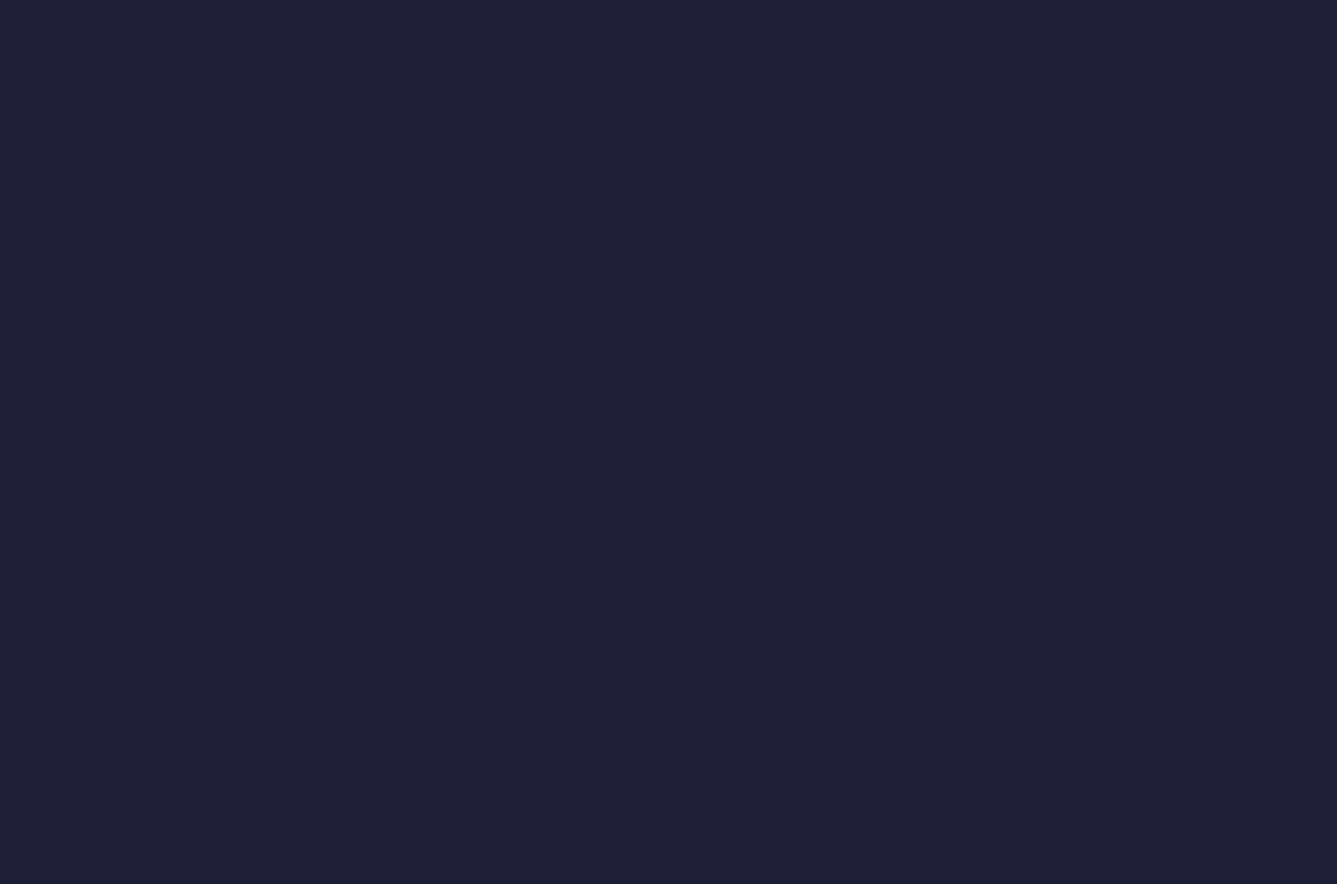
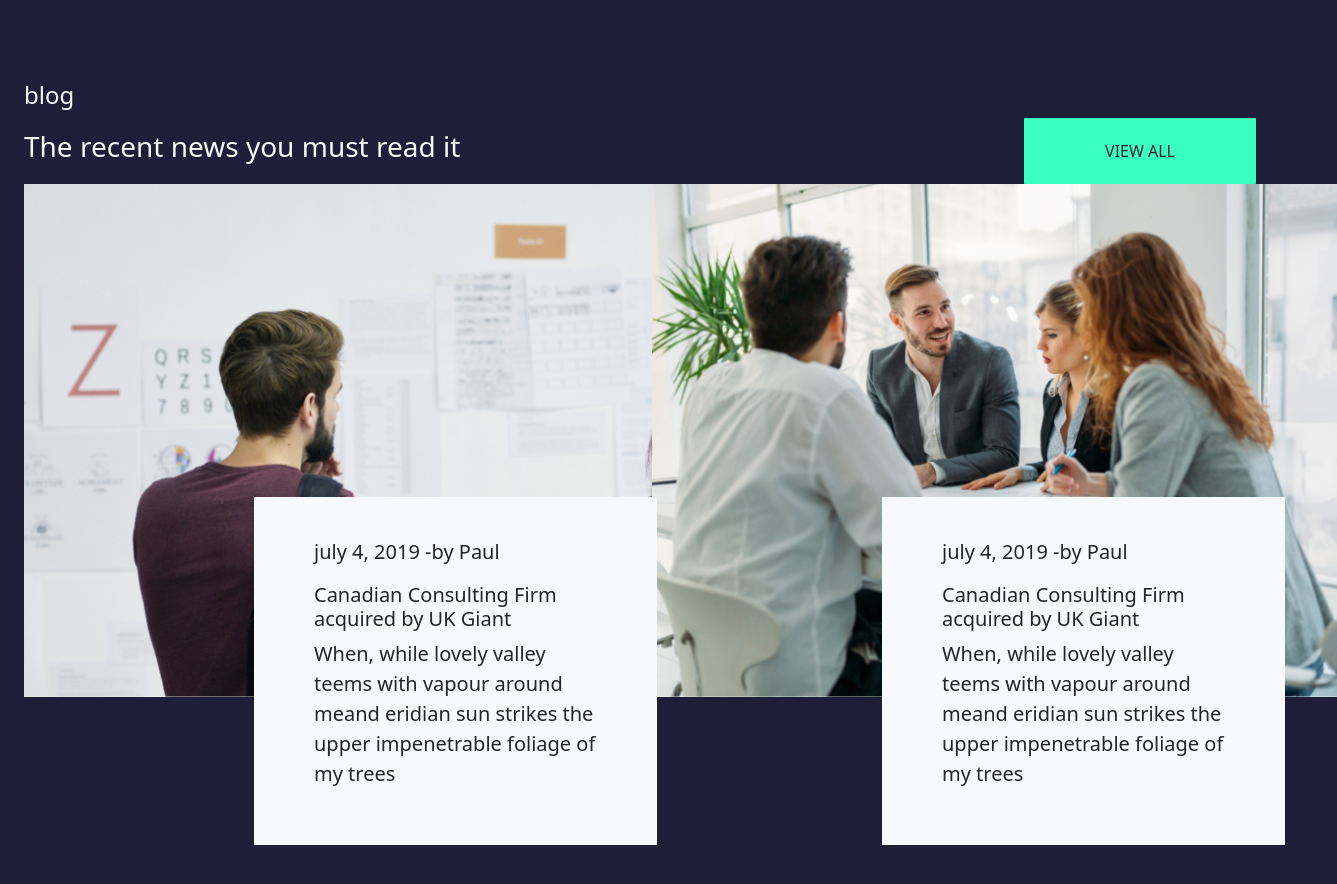
Before and after one commit to ericaostini/proj-html-vuejs, a Vue app: page / in a window 1280 px wide. Shown: the part 3460-4344 px from the top of the page, 1337 px wide, since content can reach past the window. Before the commit the page ends 3381 px from the top, so only its background shows below. Built offline with nearby package versions, Linux system fonts and the light colour scheme.

Commit message:
section blog base with object array blogInfo in store.js

```diff
--- a/src/components/Main.vue
+++ b/src/components/Main.vue
@@ -60,6 +60,27 @@
                     <p>{{ opinion.text }}</p>
                     <h5>{{ opinion.name }}</h5>
                     <p>{{ opinion.company }}</p>
+                </div>
+            </div>
+        </section>
+        <section id="blog" class="px-4">
+            <h4 class="text-light">blog</h4>
+            <div class="border-green"></div>
+            <div class="d-flex justify-content-between align-items-center">
+                <h3 class="text-light">The recent news you must read it</h3>
+                <button class="btn text-uppercase">view all</button>
+            </div>
+            <div class="row justify-content-between">
+                <div class="col-6 blog-info" v-for="(blog, indexBlog) in this.store.blogInfo">
+                    <img :src="blog.image" :alt="blog.title">
+                    <div class="col-8 bg-light info-over">
+                        <div class="d-flex">
+                            <p>{{ blog.date }} - </p>
+                            <p> by {{ blog.name }}</p>
+                        </div>
+                        <h5>{{ blog.title }}</h5>
+                        <p>{{ blog.text }}</p>
+                    </div>
                 </div>
             </div>
         </section>
@@ -131,8 +152,35 @@ export default {
 }
 
 #testimonial {
+    margin-bottom: 160px;
+
     h3 {
         text-align: end;
     }
 }
+
+#blog {
+    button {
+        background-color: $mainGreen;
+        padding: 20px 80px;
+        border-radius: 1px;
+
+    }
+
+    .blog-info {
+
+        img {
+            width: 685px;
+        }
+
+        .info-over {
+            position: relative;
+            top: -200px;
+            right: -230px;
+            font-size: 20px;
+
+            padding: 40px 60px;
+        }
+    }
+}
 </style>
--- a/src/components/data/store.js
+++ b/src/components/data/store.js
@@ -75,5 +75,21 @@ export const store = reactive({
             name: 'Vera Duncan',
             company: 'Amazon Inc.'
         }
+    ],
+    blogInfo: [
+        {
+            image: '/images/startup-business-people-and-strategy-board-PAJ3P9K-1390x1042.jpg',
+            date: 'july 4, 2019',
+            name: 'Paul',
+            title: 'Canadian Consulting Firm acquired by UK Giant',
+            text: 'When, while lovely valley teems with vapour around meand eridian sun strikes the upper impenetrable foliage of my trees'
+        },
+        {
+            image: '/images/business-people-working-together-on-project-and-5FHSKBL-1390.jpg',
+            date: 'july 4, 2019',
+            name: 'Paul',
+            title: 'Canadian Consulting Firm acquired by UK Giant',
+            text: 'When, while lovely valley teems with vapour around meand eridian sun strikes the upper impenetrable foliage of my trees'
+        }
     ]
 });
```
Also changed, not shown: public/images/business-people-working-together-on-project-and-5FHSKBL-1390.jpg (added), public/images/startup-business-people-and-strategy-board-PAJ3P9K-1390x1042.jpg (added).
